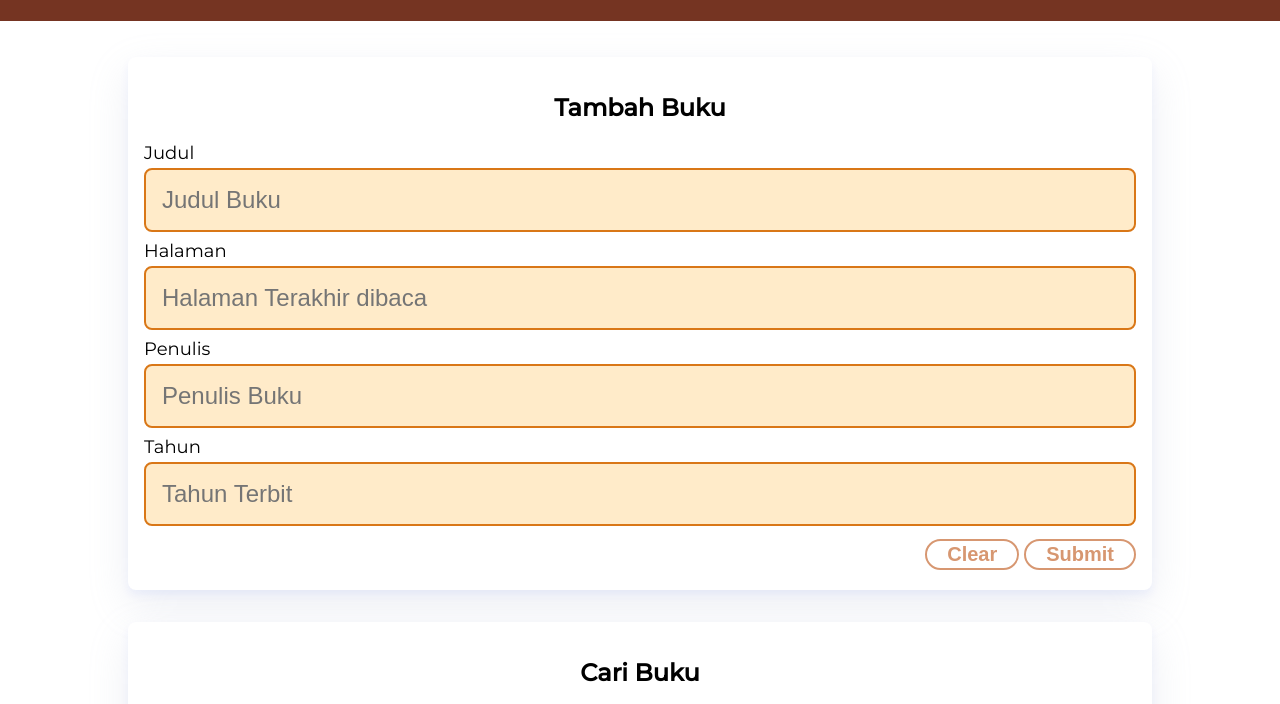
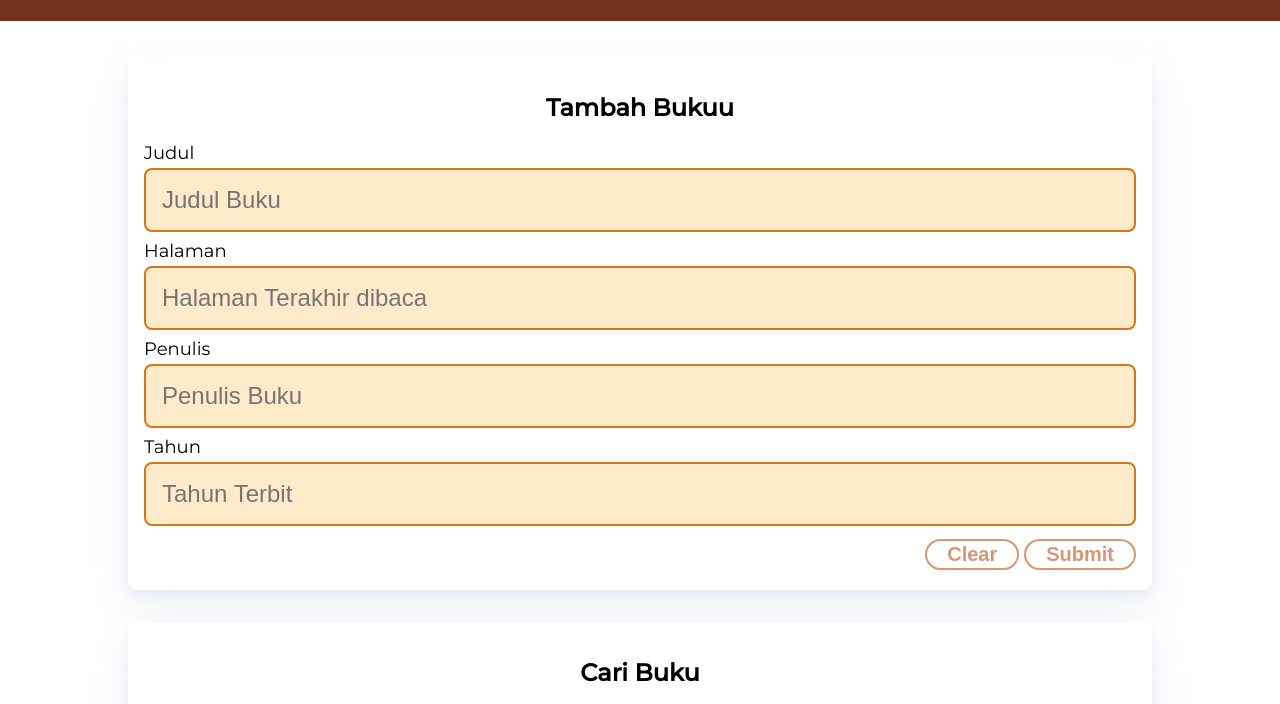
Before and after one commit to halurabiyyu/buku, a plain HTML site: page public/index.html in a window 1280 px wide. Shown: the part 93-797 px from the top of the page. Drawn offline with Linux system fonts and the light colour scheme.

Commit message:
Edit tambah buku

```diff
--- a/public/index.html
+++ b/public/index.html
@@ -25,7 +25,7 @@
 
 <div class="wrapper">
     <div class="container bg-white shadow" id="add-book">
-        <h2 class="container-header text-center" id="add-book">Tambah Buku</h2>
+        <h2 class="container-header text-center" id="add-book">Tambah Bukuu</h2>
         <form class="form" action="#" id="form">
             <div class="div-form">
                 <label for="title">Judul</label>
```
